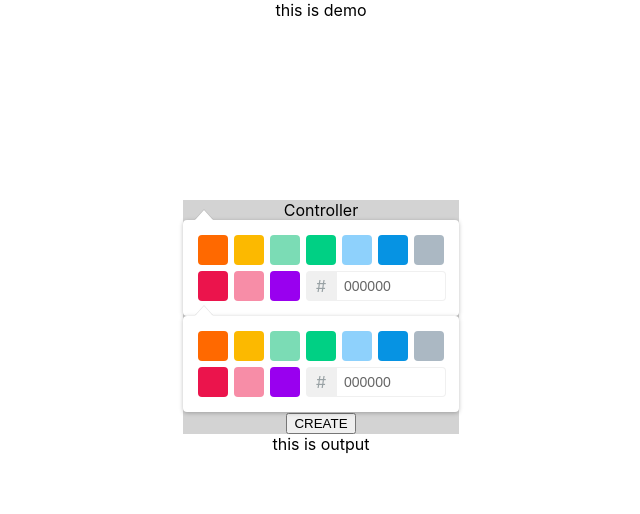
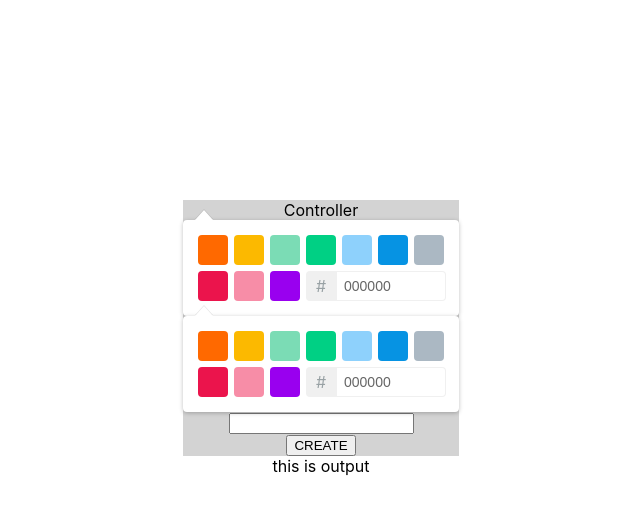
Before and after one commit to snamiki1212/example-react-redux-icatch, a React (Create React App) app: page / in a window 1280 px wide. Shown: the top 514 px of the page, without its empty margins (319-959 px from the left). Built offline with nearby package versions, Linux system fonts and the light colour scheme.

Commit message:
Add inputText feature

```diff
--- a/src/actions/index.jsx
+++ b/src/actions/index.jsx
@@ -7,3 +7,8 @@ export const updateStringColor = (hex) => ({
   type: "UPDATE_STRING_COLOR",
   hex
 })
+
+export const updateInputText = (text) => ({
+  type: 'UPDATE_INPUT_TEXT',
+  text
+})
--- a/src/components/Demo.js
+++ b/src/components/Demo.js
@@ -1,7 +1,11 @@
 import React from 'react';
 import { GENERATER_INPUT_ID } from '../lib/generator';
 
-const Demo = ({ stringColor, backgroundColor }) => {
+const Demo = ({
+  stringColor,
+  backgroundColor,
+  inputText,
+}) => {
   return(
     <div
       id={GENERATER_INPUT_ID}
@@ -14,7 +18,7 @@ const Demo = ({ stringColor, backgroundColor }) => {
       }}
       onClick={() => console.log(backgroundColor)}
     >
-      this is demo
+      {inputText}
     </div>
   );
 };
--- a/src/containers/Controller.js
+++ b/src/containers/Controller.js
@@ -2,9 +2,19 @@ import React from 'react';
 import { connect } from 'react-redux';
 import generate from '../lib/generator';
 import { TwitterPicker } from 'react-color';
-import { updateBackgroundColor, updateStringColor } from '../actions';
+import { updateBackgroundColor, updateStringColor, updateInputText } from '../actions';
 
-const Controller = ({ updateStringColor, updateBackgroundColor, stringColor, backgroundColor }) => {
+const Controller = ({
+  // disaptch call-backs
+  updateStringColor,
+  updateBackgroundColor,
+  updateInputText,
+
+  // values
+  stringColor,
+  backgroundColor,
+  inputText,
+}) => {
   return(
     <div style={{ backgroundColor: 'lightgray' }}>
       Controller
@@ -16,7 +26,11 @@ const Controller = ({ updateStringColor, updateBackgroundColor, stringColor, bac
         color={stringColor}
         onChangeComplete={(color) => updateStringColor(color.hex)}
       />
-      { backgroundColor}
+      <input
+        value={inputText}
+        onChange={(e) => updateInputText(e.target.value)}
+      />
+      <br />
       <button onClick={() => generate()}>CREATE</button>
     </div>
   )
@@ -27,13 +41,15 @@ const mapStateToProps = (state) => {
   return ({
     backgroundColor: state.updateBackgroundColor,
     stringColor: state.updateStringColor,
+    inputText: state.updateInputText,
   })
 
 };
 
 const mapDispatchToProps = (dispatch) => ({
   updateBackgroundColor: (hex) => dispatch(updateBackgroundColor(hex)),
-  updateStringColor: (hex) => dispatch(updateStringColor(hex))
+  updateStringColor: (hex) => dispatch(updateStringColor(hex)),
+  updateInputText: (text) => dispatch(updateInputText(text)),
 });
 
 export default connect(
--- a/src/containers/DemoContainer.js
+++ b/src/containers/DemoContainer.js
@@ -3,7 +3,8 @@ import Demo from '../components/Demo';
 
 const mapStateToProps = (state) => ({
   backgroundColor: state.updateBackgroundColor,
-  stringColor: state.updateStringColor
+  stringColor: state.updateStringColor,
+  inputText: state.updateInputText,
 });
 
 const mapDispatchToProps = (dispatch) => ({
--- a/src/reducers/index.js
+++ b/src/reducers/index.js
@@ -1,8 +1,10 @@
 import { combineReducers } from 'redux';
 import { updateBackgroundColor } from './backgroundColor';
 import { updateStringColor } from './stringColor';
+import { updateInputText } from './inputText';
 
 export default combineReducers({
   updateBackgroundColor,
-  updateStringColor
+  updateStringColor,
+  updateInputText,
 });
--- /dev/null
+++ b/src/reducers/inputText.js
@@ -0,0 +1,8 @@
+export const updateInputText = (state = '', action) => {
+  switch(action.type){
+    case "UPDATE_INPUT_TEXT":
+      return action.text;
+    default:
+      return state;
+  }
+}
```
